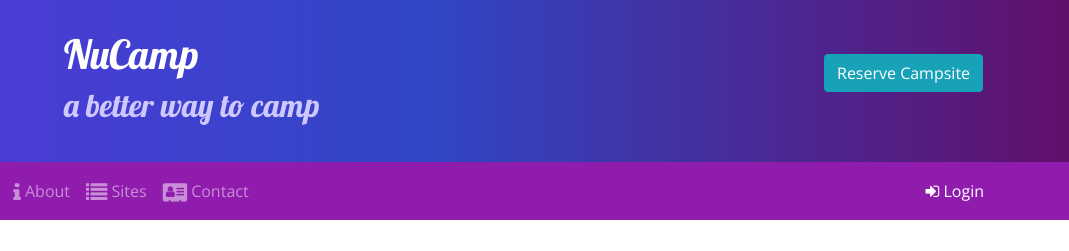
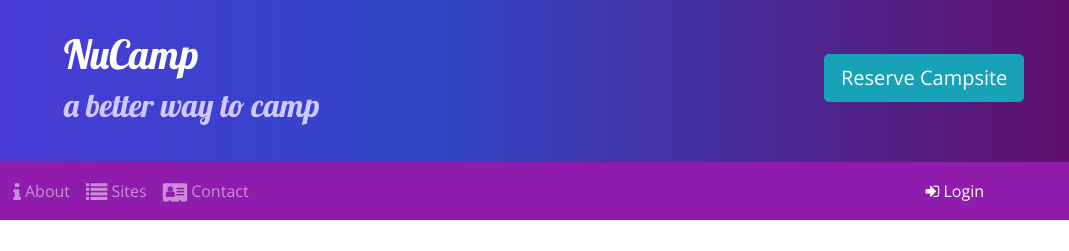
Before and after one commit to nickmingyang/nucampsite, a website: page index.html in a window 1280 px wide. Shown: the top 251 px of the page, 211-1280 px from the left. Drawn offline with nearby package versions, Linux system fonts and the light colour scheme.

Commit message:
week 3 assignment fix

```diff
--- a/index.html
+++ b/index.html
@@ -40,7 +40,7 @@
             <h2>a better way to camp</h2>
           </div>
           <div class="col-md-4 col-xl-2 mt-4">
-            <a role="button" class="btn btn-info" data-toggle="modal" data-target="#reserveModal">
+            <a role="button" class="btn btn-lg btn-info" data-toggle="modal" data-target="#reserveModal">
                Reserve Campsite
             </a>
           </div>
```
